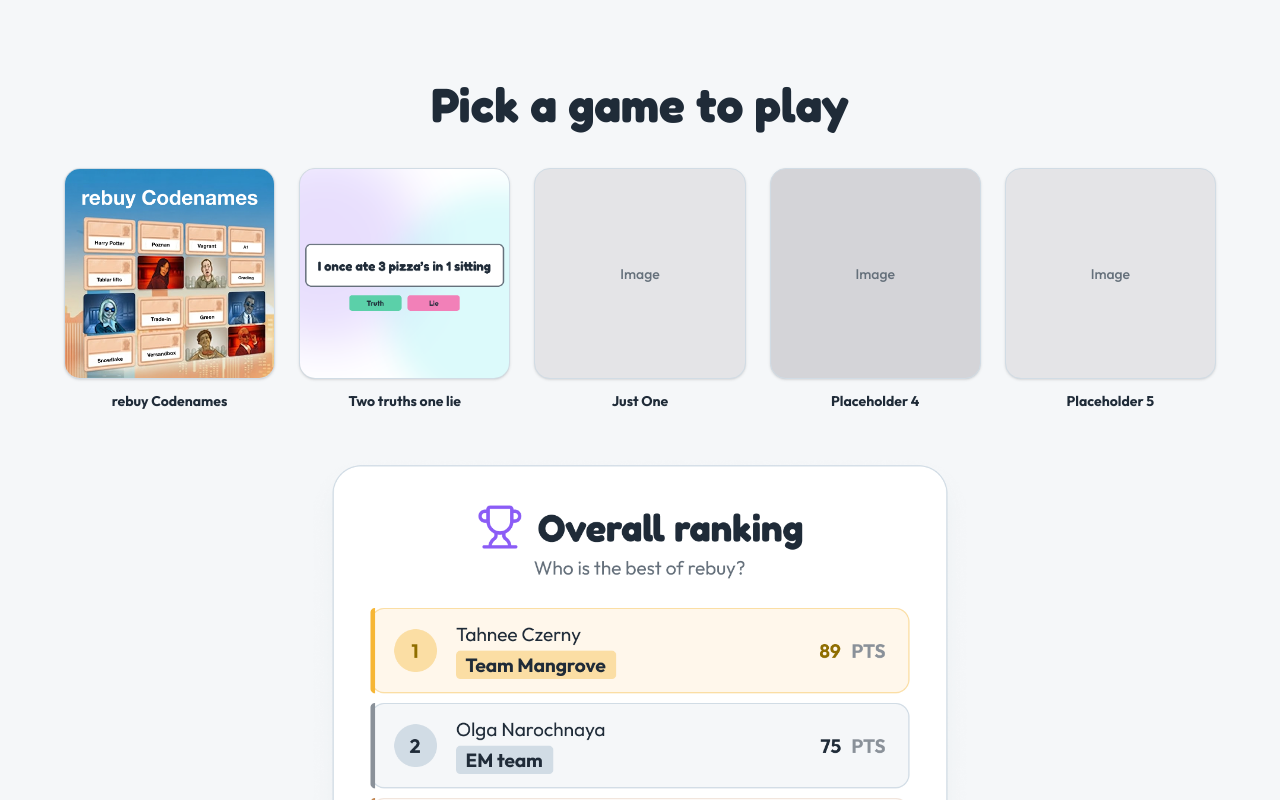
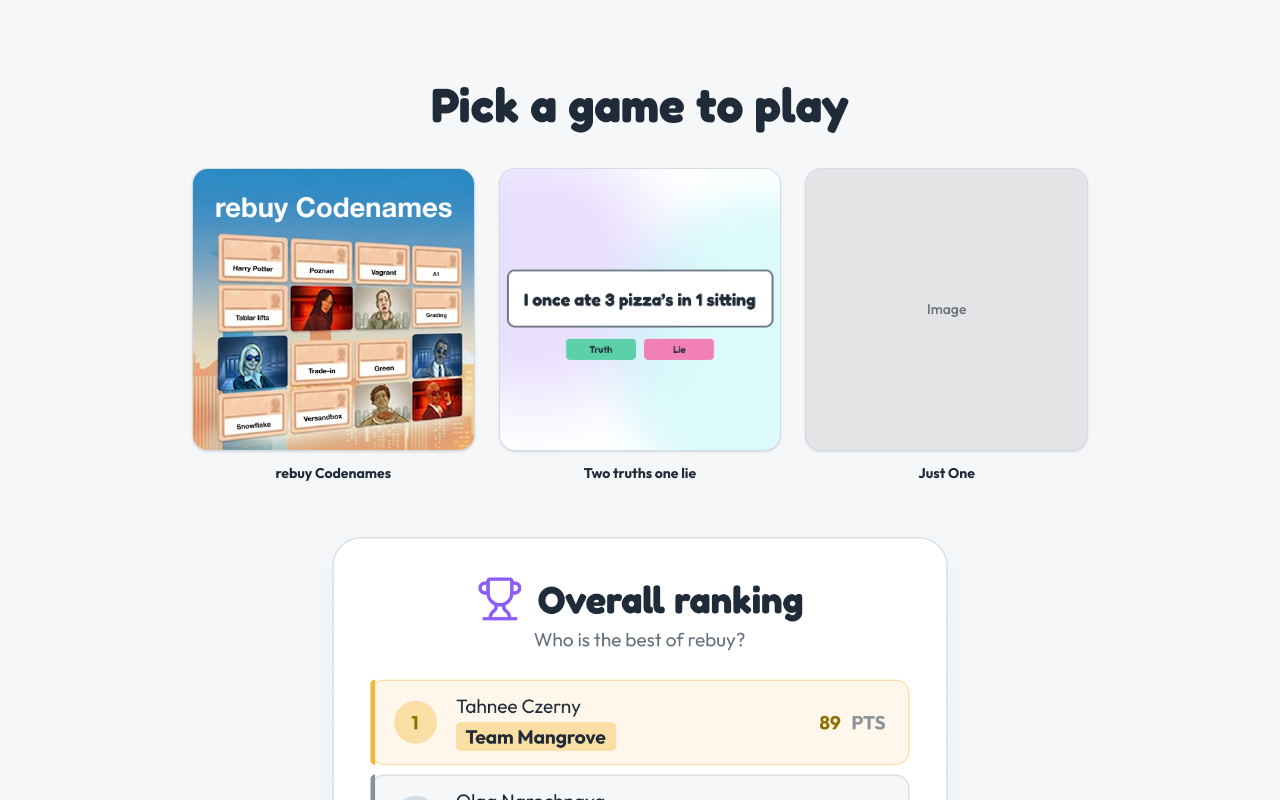
Before and after one commit to ONarochnaya/re-game, a Next.js app: page /lobby in a window 1280 px wide. Shown: the top 800 px of the page. Built offline with nearby package versions, Linux system fonts and the light colour scheme.

Commit message:
removed other games

```diff
--- a/app/lobby/page.tsx
+++ b/app/lobby/page.tsx
@@ -25,8 +25,6 @@
     tone: "bg-zinc-200",
     route: "justone",
   },
-  { title: "Placeholder 4", tone: "bg-zinc-300" },
-  { title: "Placeholder 5", tone: "bg-zinc-200" },
 ];
 
 export default function LobbyPage() {
@@ -77,7 +75,7 @@
           </h1>
         </header>
 
-        <section className="grid w-full grid-cols-1 gap-6 sm:grid-cols-2 lg:grid-cols-5">
+        <section className="mx-auto grid w-full max-w-4xl grid-cols-1 gap-6 sm:grid-cols-3">
           {placeholderCards.map(({ title, tone, image, route }) => (
             <div
               key={title}
```
